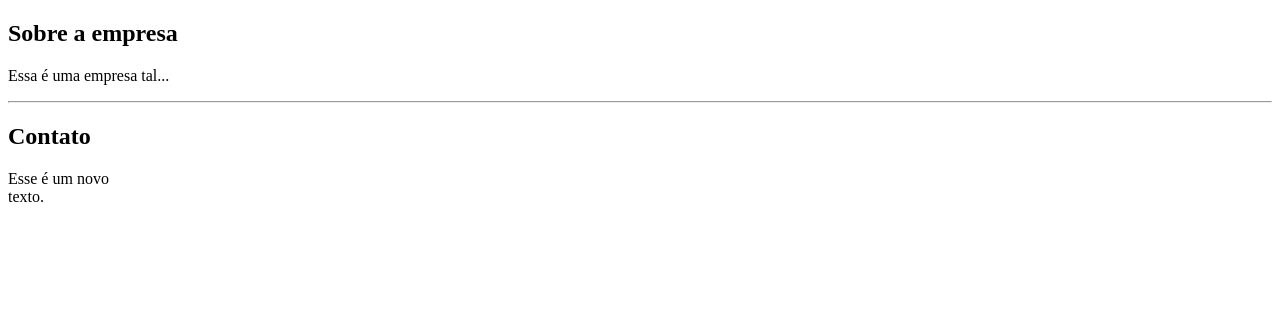
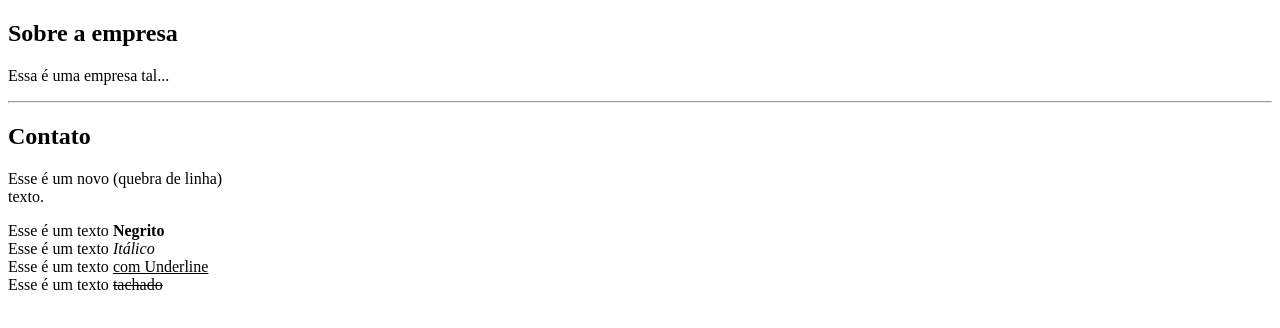
Before and after one commit to RogerioDoCarmo/Primeiro-Projeto, a plain HTML site: page projeto.html in a window 1280 px wide. Drawn offline with Linux system fonts and the light colour scheme.

Commit message:
Formatação do texto
Aplicação de tags para a formatação de texto. Tag <strong> (Negrito), <em> (Itálico), <u> (underline) e <strike> Tachado.

```diff
--- a/projeto.html
+++ b/projeto.html
@@ -13,7 +13,15 @@
 		<p>Essa é uma empresa tal...</p>
 		<hr />
 		<h2>Contato</h2>
-		Esse é um novo <br> texto.
+
+		<p>Esse é um
+
+		 novo        (quebra de linha) <br> texto.</p>
+
+		Esse é um texto <strong>Negrito</strong> <br>
+		Esse é um texto <em>Itálico</em> <br>
+		Esse é um texto <u>com Underline</u> <br>
+		Esse é um texto <strike>tachado</strike> <br>
 
 	</body>
 
```
